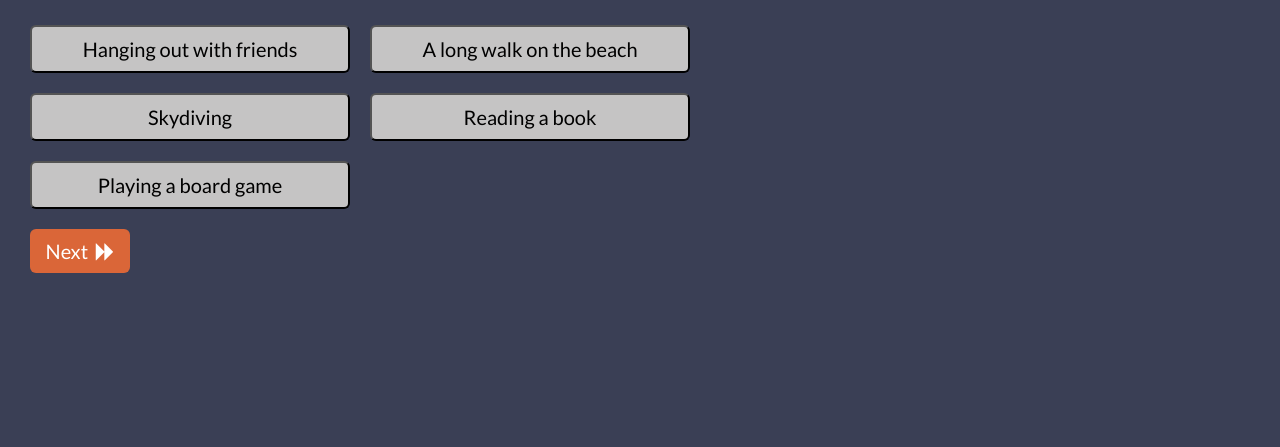
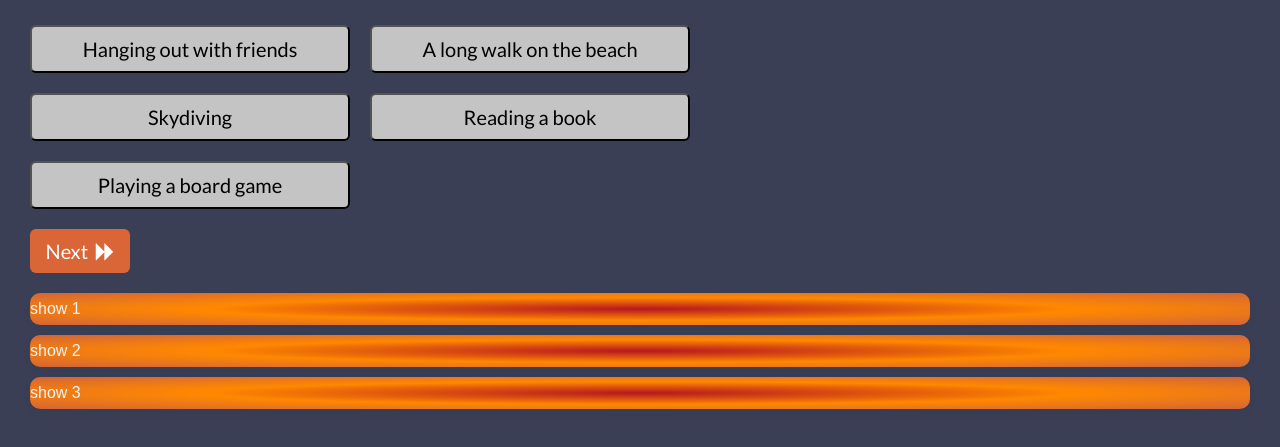
Before and after one commit to sfreifeld/phase-1-project, a plain HTML site: page index.html in a window 1280 px wide. Shown: the part 153-600 px from the top of the page. Drawn offline with Linux system fonts and the light colour scheme.

Commit message:
fixed errors

```diff
--- a/index.html
+++ b/index.html
@@ -50,7 +50,7 @@
       </div>
     </div>
 
-    <div id="suggestion-container">
+    <div id="suggestions-container">
       <div class="show" id="show1">show 1</div>
       <div class="show" id="show2">show 2</div>
       <div class="show" id="show3">show 3</div>
```
